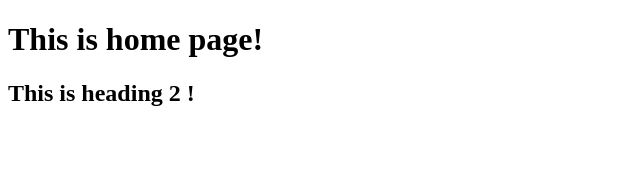
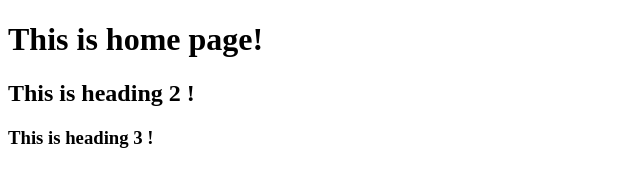
Before and after one commit to thishein-ucsm/My-project, a plain HTML site: page index.html in a window 1280 px wide. Shown: the whole page, without its empty margins (0-640 px from the left). Drawn offline with Linux system fonts and the light colour scheme.

Commit message:
third commit

```diff
--- a/index.html
+++ b/index.html
@@ -8,5 +8,6 @@
   <body>
     <h1>This is home page!</h1>
     <h2>This is heading 2 !</h2>
+    <h3> This is heading 3 !</h3>
   </body>
 </html>
```
